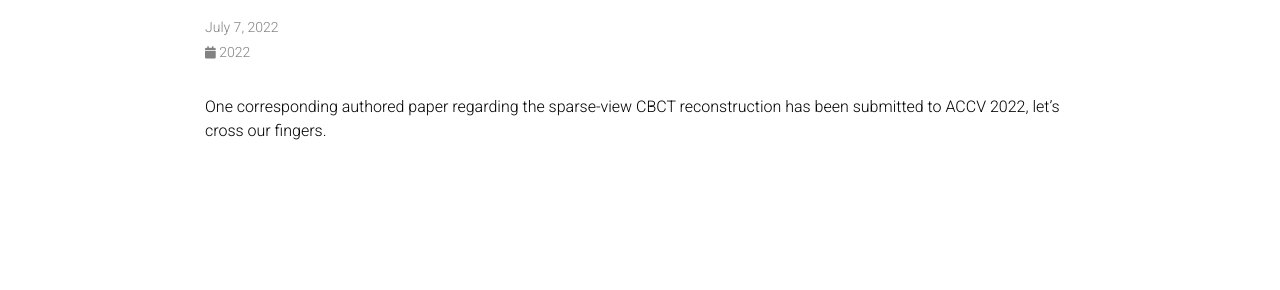
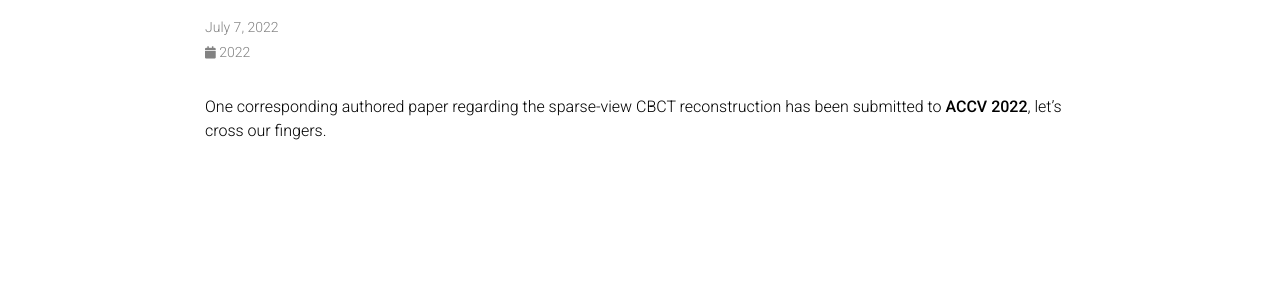
Before and after one commit to Andysis/andysis.github.io, a Jekyll site: the page built from _news/17.md, in a window 1280 px wide. Shown: the part 143-433 px from the top of the page. Built offline with Jekyll 4.4.1, drawn with Linux system fonts in a browser that asks for light colours; a style sheet for code colours, icons or effects is not loaded.

Commit message:
change news

```diff
--- a/_news/17.md
+++ b/_news/17.md
@@ -4,4 +4,4 @@ date: 2022-07-07
 inline: true
 ---
 
-One corresponding authored paper regarding the sparse-view CBCT reconstruction has been submitted to ACCV 2022, let's cross our fingers.
+One corresponding authored paper regarding the sparse-view CBCT reconstruction has been submitted to **ACCV 2022**, let's cross our fingers.
```
